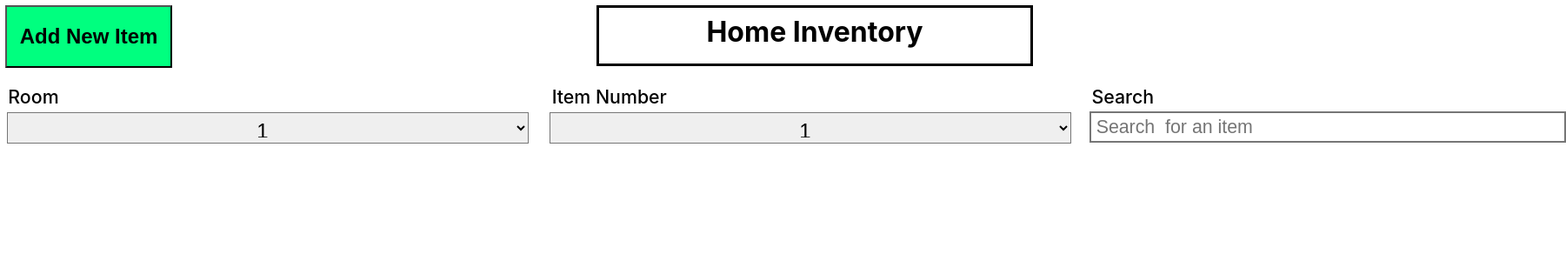
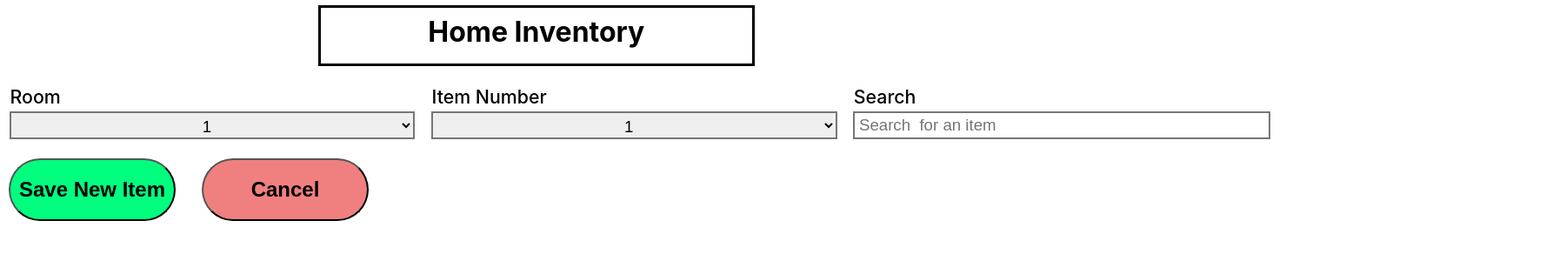
Before and after one commit to BShoop33/homeinventory, a React (Create React App) app: page /additem in a window 1280 px wide. Shown: the top 300 px of the page at 87% size, 1801 px wide, since content can reach past the window. Built offline with nearby package versions, Linux system fonts and the light colour scheme.

Commit message:
added add item page

```diff
--- a/src/App.css
+++ b/src/App.css
@@ -1,94 +1,82 @@
-.PageHeaderContainer {
+.AddItemButton {
+  background-color:lightskyblue;
+  font-size: 18pt;
+  font-weight: 600;
+  height: 3em;
+  margin-left: .25em;
+  margin-right: 23em;
+  margin-top: .25em;
+  width: 8em;
+}
+
+.BodyContainer {
+  height: auto;
+  margin-left: .25em;
+  width: 99.25%;
+}
+
+.FiltersContainer {
   display: flex;
   flex-direction: row;
   justify-content: flex-start;
+  margin-bottom: 1em;
+  margin-left: 1em;
+  margin-right: 1em;
 }
 
-.HomeInventoryTitle{
+.HomeInventoryTitle {
   border-style: solid;
   height: 1.5em;
+  margin-left: -2em;
   margin-top: .2em;
-  width: 15em;
   padding: .25em;
   text-align: center;
-  margin-left: -2em;
+  width: 15em;
 }
 
-.AddItemButton {
-  font-size: 18pt;
-  height: 3em;
-  width: 8em;
-  margin-top: .25em;
+.InventoryContainer {
+  border: .14em;
+  border-style: solid;
+  height: 46em;
   margin-left: .25em;
-  margin-right: 23em;
-  font-weight: 600;
-  background-color:springgreen
+  width: 99.25%;
 }
 
-/* .subHeaderContainer {
-  display: flex;
-  flex-direction: column;
-  justify-content: space-around;
-} */
-
-.ItemInventoryContainer{
+.ItemInventoryContainer {
   border-style: solid;
   margin-top: .2em;
   padding: .25em;
   text-align: center;
 }
 
-
-
-.BodyContainer{
-  /* border: .1em;
-  border-style: solid; */
-  height: auto;
-  width: 99.25%;
-  margin-left: .25em;
+.ItemNumberContainer {
+  display: flex;
+  flex-direction: column;
 }
 
-.FiltersContainer{
+.ItemNumberFilter {
+  border-style: solid;
+  border-width: .14em;
+  font-size: 14pt;
+  height: 1.75em;
+  margin-left: 1em;
+  margin-top: .2em;
+  overflow: auto;
+  padding: .25em;
+  text-align: center;
+  width: 25em;
+}
+
+.ItemNumberTitle {
+  font-size: 16pt;
+  font-weight: 500;
+  margin-left: .9em;
+}
+
+.PageHeaderContainer {
   display: flex;
   flex-direction: row;
   justify-content: flex-start;
-  margin-left: 1em;
-  margin-right: 1em;
-  margin-bottom: 1em;
-}
-
-.RoomFilter{
-  border-style: solid;
-  margin-top: .2em;
-  margin-left: -.5em;
-  padding: .25em;
-  text-align: center;
-  width: 25em;
-  height: 1.5em;
-  font-size: 18pt;
-}
-
-.ItemNumberFilter{
-  border-style: solid;
-  margin-top: .2em;
-  padding: .25em;
-  text-align: center;
-  width: 25em;
-  height: 1.5em;
-  font-size: 18pt;
-  margin-left: 1em;
-}
-
-.Search {
-  border-style: solid;
-  margin-top: .2em;
-  padding: .25em;
-  text-align: left;
-  width: 25em;
-  height: 1em;
-  font-size: 16pt;
-  margin-left: 1em;
-
 }
 
 .RoomContainer {
@@ -96,30 +84,43 @@
   flex-direction: column;
 }
 
-.SearchContainer{
+.RoomFilter {
+  border-style: solid;
+  border-width: .14em;
+  font-size: 14pt;
+  height: 1.75em;
+  margin-left: -.5em;
+  margin-top: .2em;
+  overflow: auto;
+  padding: .25em;
+  text-align: center;
+  width: 25em;
+}
+
+.RoomFilterTitle {
+  font-size: 16pt;
+  font-weight: 500;
+  margin-left: -.4em;
+}
+
+.Search {
+  border-style: solid;
+  font-size: 14pt;
+  height: 1em;
+  margin-left: 1em;
+  margin-top: .2em;
+  padding: .25em;
+  text-align: left;
+  width: 25em;
+}
+
+.SearchContainer {
   display: flex;
   flex-direction: column;
 }
 
-.ItemNumberContainer{
-  display: flex;
-  flex-direction: column;
-}
-
-.RoomFilterTitle {
-  margin-left: -.5em;
+.SearchTitle {
   font-size: 16pt;
   font-weight: 500;
+  margin-left: .9em;
 }
-
-.ItemNumberTitle {
-  margin-left: 1.25em;
-  font-size: 16pt;
-  font-weight: 500;
-}
-
-.SearchTitle {
-  margin-left: 1.1em;
-  font-size: 16pt;
-  font-weight: 500;
-}
--- a/src/App.js
+++ b/src/App.js
@@ -1,26 +1,29 @@
 import logo from './logo.svg';
 import './App.css';
+import { useHistory } from "react-router-dom"
 
-function App() {
+export function HomePage() {
+
+  const history = useHistory();
+
   return (
     <>
       <header className="PageHeaderContainer">
         <button className="AddItemButton"
-          // onClick={() => {
-          //   history.push(`/lend/borrow`)
-          // }}
+          onClick={() => {
+            history.push(`/additem`)
+          }}
           type="button">Add New Item
         </button>
         <h1 className="HomeInventoryTitle">Home Inventory</h1>
-
       </header>
 
-      <body className="BodyContainer">
+      <div className="BodyContainer">
         <div className="FiltersContainer">
           <div className="RoomContainer">
             <label className="RoomFilterTitle">Room </label>
             <select className="RoomFilter">Room
-              <option>1</option>
+            <option>1</option>
               <option>2</option>
             </select>
           </div>
@@ -28,7 +31,7 @@ function App() {
           <div className="ItemNumberContainer">
             <label className="ItemNumberTitle">Item Number</label>
             <select className="ItemNumberFilter">Item Inventory
-            <option>1</option>
+              <option>1</option>
               <option>2</option>
             </select>
           </div>
@@ -38,9 +41,17 @@ function App() {
             <input type="text" className="Search" placeholder="Search  for an item" />
           </div>
         </div>
-      </body>
+
+        <div className="InventoryContainer">
+
+
+
+        </div>
+
+
+
+
+      </div>
     </>
   );
 }
-
-export default App;
--- a/src/ApplicationView.js
+++ b/src/ApplicationView.js
@@ -1,15 +1,18 @@
 import React from "react";
 import { Route } from "react-router-dom";
-import { HomePage } from "./Home/Home";
-//import { HomeProvider } from "./Home/HomeDataProvider";
+import { HomePage } from "./App";
+import { AddItem } from "./Home/AddItem";
 
-
-export const ApplicationViews = () => {
+export default function ApplicationViews() {
     return (
         <>
-            <Route exact path="/home">
+            <Route exact path="/">
                 <HomePage />
             </Route>
+
+            <Route exact path="/additem">
+                <AddItem />
+            </Route>
         </>
-    )
+    );
 }
--- /dev/null
+++ b/src/Home/AddItem.css
@@ -0,0 +1,40 @@
+.CancelAddItem {
+    background-color:lightcoral;
+    border-radius: 1.5em;
+    font-size: 18pt;
+    font-weight: 600;
+    height: 3em;
+    margin-left: .25em;
+    margin-right: 23em;
+    margin-top: .25em;
+    outline: none;
+    width: 8em;
+}
+
+.HomeInventoryTitle-AddItem {
+    border-style: solid;
+    height: 1.5em;
+    margin-left: -1.45em;
+    margin-top: .2em;
+    padding: .25em;
+    text-align: center;
+    width: 15em;
+}
+
+.PageHeaderContainer-AddItem {
+    display: flex;
+    justify-content: center;
+}
+
+.SaveAddItem {
+    background-color:springgreen;
+    border-radius: 1.5em;
+    font-size: 18pt;
+    font-weight: 600;
+    height: 3em;
+    margin-left: .25em;
+    margin-right: 1em;
+    margin-top: .25em;
+    outline: none;
+    width: 8em;
+}
--- /dev/null
+++ b/src/Home/AddItem.js
@@ -0,0 +1,55 @@
+import React from "react"
+import { useHistory } from "react-router-dom"
+import './AddItem.css';
+
+export function AddItem() {
+
+    const history = useHistory();
+
+    return (
+        <>
+            <header className="PageHeaderContainer-AddItem">
+                <h1 className="HomeInventoryTitle-AddItem">Home Inventory</h1>
+            </header>
+
+            <div className="BodyContainer">
+                <div className="FiltersContainer">
+                    <div className="RoomContainer">
+                        <label className="RoomFilterTitle">Room </label>
+                        <select className="RoomFilter">Room
+                            <option>1</option>
+                            <option>2</option>
+                        </select>
+                    </div>
+
+                    <div className="ItemNumberContainer">
+                        <label className="ItemNumberTitle">Item Number</label>
+                        <select className="ItemNumberFilter">Item Inventory
+                            <option>1</option>
+                            <option>2</option>
+                        </select>
+                    </div>
+
+                    <div className="SearchContainer">
+                        <label className="SearchTitle">Search</label>
+                        <input type="text" className="Search" placeholder="Search  for an item" />
+                    </div>
+                </div>
+
+                <button className="SaveAddItem"
+                    onClick={() => {
+                        history.push(`/`)
+                    }}
+                    type="button">Save New Item
+                </button>
+
+                <button className="CancelAddItem"
+                    onClick={() => {
+                        history.push(`/`)
+                    }}
+                    type="button">Cancel
+                </button>
+            </div>
+        </>
+    );
+}
--- a/src/index.js
+++ b/src/index.js
@@ -1,12 +1,15 @@
 import React from 'react';
 import ReactDOM from 'react-dom';
+import { BrowserRouter as Router } from "react-router-dom"
 import './index.css';
-import App from './App';
+import ApplicationViews from './ApplicationView';
 import reportWebVitals from './reportWebVitals';
 
 ReactDOM.render(
   <React.StrictMode>
-    <App />
+    <Router>
+      <ApplicationViews />
+    </Router>
   </React.StrictMode>,
   document.getElementById('root')
 );
```
Also changed, not shown: src/Home/Home.js (deleted, +0 -17 lines), src/Home/AppDataProvider.js (added), src/Home/Home.css (deleted), src/Home/HomeDataProvider.js (deleted), 1 other file (tests, documents, lock files or other folders).
